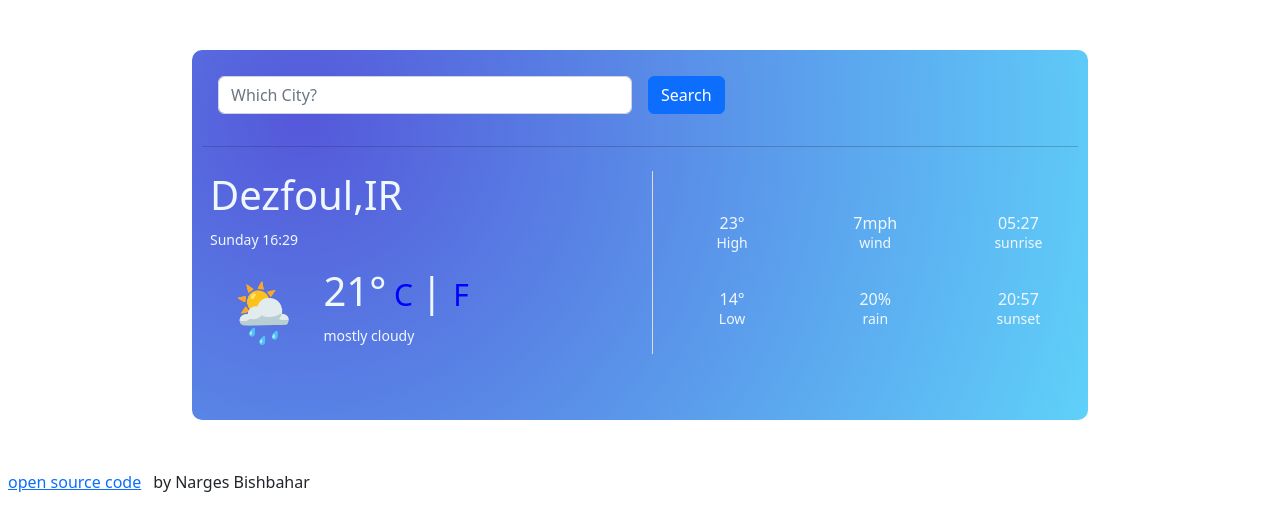
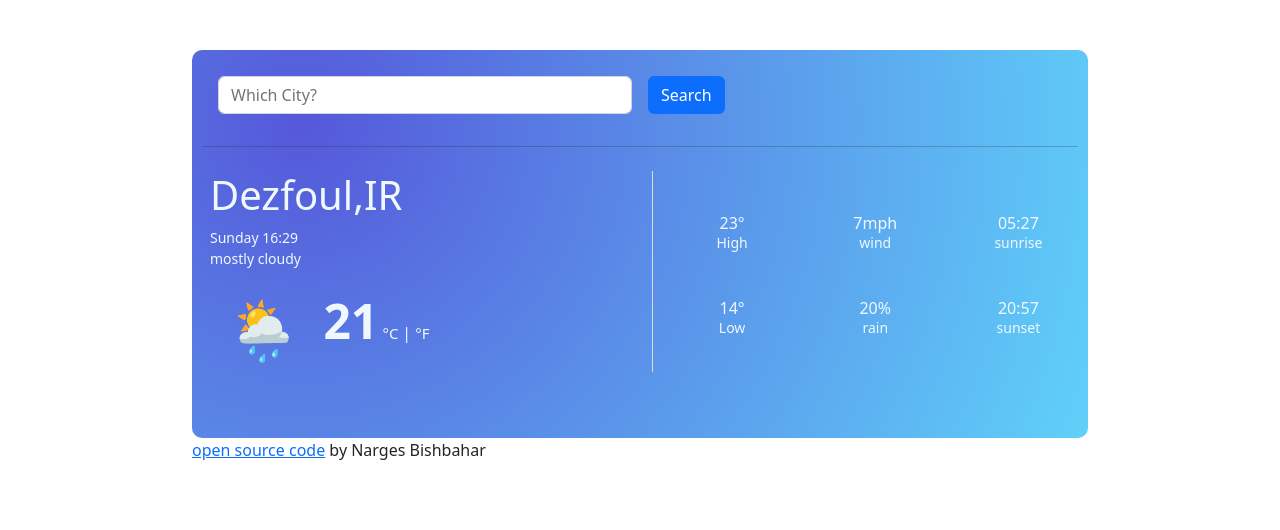
Before and after one commit to bishbahar/week6, a plain HTML site: page index.html in a window 1280 px wide. Drawn offline with nearby package versions, Linux system fonts and the light colour scheme.

Commit message:
update css

```diff
--- a/index.html
+++ b/index.html
@@ -39,17 +39,15 @@
         <div class="col line m-2">
           <h1 id="city">Dezfoul,IR</h1>
           <small id="date">sunday,11 december</small>
+          <small id="description">mostly cloudy</small>
           <div class="row mt-3">
             <div class="col-3 emojis">🌦</div>
             <div class="col-5 degree">
-              <h1>
-                <span id="degree">21</span>°<a href="#" id="celcius"> C </a>| <a
-                  href="#"
-                  id="fahrenheit"
-                  >F</a
-                >
-              </h1>
-              <small id="description">mostly cloudy</small>
+              <span id="degree"><strong>21</strong></span>
+              <span class="units">
+                <a href="#" id="celcius"> °C </a>|
+                <a href="#" id="fahrenheit">°F</a>
+              </span>
             </div>
           </div>
         </div>
@@ -83,7 +81,7 @@
       <br /><br />
     </div>
     <div>
-      <a class="m-2" href="https://github.com/bishbahar/week6"
+      <a class="source" href="https://github.com/bishbahar/week6"
         >open source code</a
       >
       by Narges Bishbahar
--- a/src/style.css
+++ b/src/style.css
@@ -6,20 +6,24 @@ small {
   font-weight: 100;
   top: 0;
   color: aliceblue;
+  display: block;
 }
+
 div h5 {
   color: aliceblue;
   font-size: 14px;
 }
-h1 a {
+h1{
   font-size: 30px;
   color: blue;
   text-decoration: none;
+
 }
 .containers {
   border-radius: 10px;
   width:70%;
   margin: 50px auto;
+  margin-bottom: 0;
   padding: 10px;
   background: radial-gradient(
     circle at 12.3% 19.3%,
@@ -51,6 +55,20 @@ h1 a {
 .center{
   color:aliceblue;
 }
+.source{
+  padding-left: 15%;
+}
+
+
+.units a{
+  position: relative;
+  color: aliceblue;
+  text-decoration: none;
+  font-size: 15px;
+}
+.degree #degree{
+  font-size: 48px;
+}
 #city{
   color: aliceblue;
 }
```
